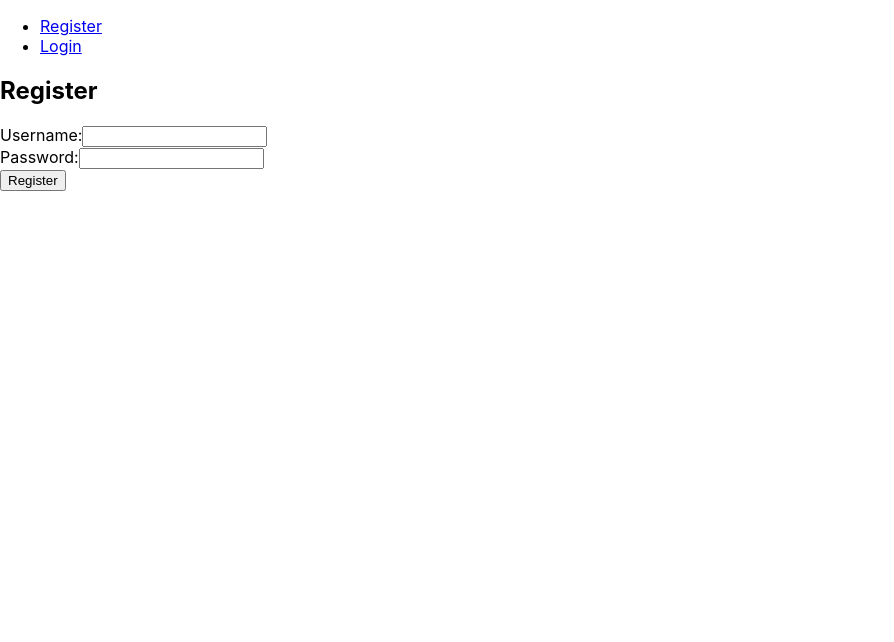
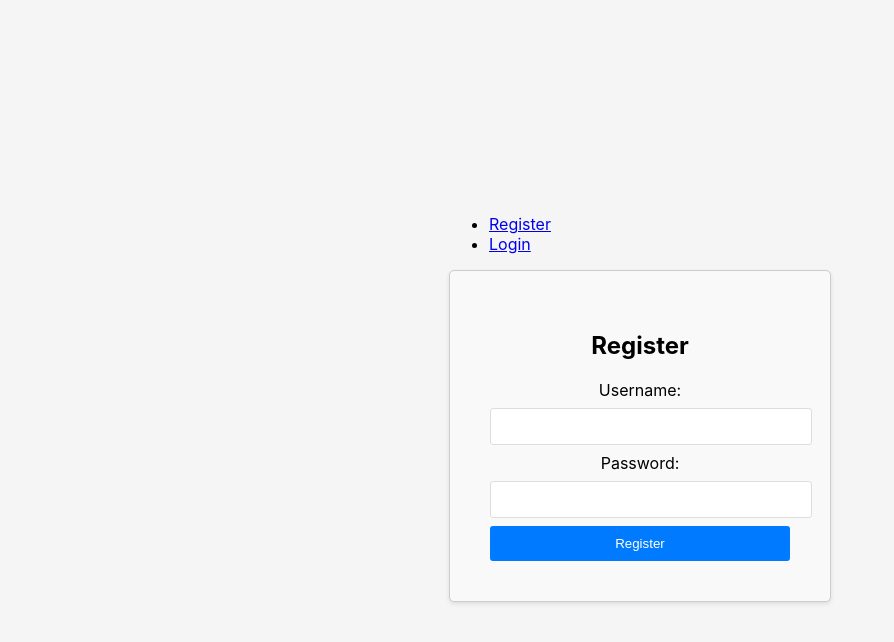
Before and after one commit to miguelposada/wahspostfront, a React (Create React App) app in the folder notes/: page /register in a window 1280 px wide. Shown: the top 642 px of the page, without its empty margins (0-894 px from the left). Built offline with nearby package versions, Linux system fonts and the light colour scheme.

Commit message:
add Form CSS styles

```diff
--- a/notes/src/LoginForm.js
+++ b/notes/src/LoginForm.js
@@ -35,7 +35,7 @@ function LoginForm() {
   };
 
   return (
-    <div>
+    <div className="form-container login-container">
       <form onSubmit={handleSubmit}>
         <div>
           <label>Username:</label>
--- a/notes/src/RegisterForm.js
+++ b/notes/src/RegisterForm.js
@@ -1,6 +1,7 @@
 import React, { useState } from "react";
 import axios from "axios";
 import { useNavigate } from "react-router-dom";
+import "./styles.css"; // Asegúrate de que la ruta sea correcta
 
 function RegisterForm() {
   const [formData, setFormData] = useState({
@@ -44,7 +45,7 @@ function RegisterForm() {
   };
 
   return (
-    <div>
+    <div className="form-container register-container">
       <h2>Register</h2>
       <form onSubmit={handleSubmit}>
         <div>
--- /dev/null
+++ b/notes/src/styles.css
@@ -0,0 +1,103 @@
+/* Estilos para centrar el contenido en la pantalla */
+body {
+  display: flex;
+  align-items: center;
+  justify-content: center;
+  min-height: 100vh;
+  margin: 0;
+  background-color: #f5f5f5;
+}
+
+/* Estilos para los contenedores de formularios */
+.form-container {
+  background-color: #fff;
+  border: 1px solid #ccc;
+  border-radius: 5px;
+  padding: 40px;
+  box-shadow: 0 2px 4px rgba(0, 0, 0, 0.1);
+  width: 300px;
+  text-align: center;
+}
+
+/* Estilos para los elementos del formulario */
+.form-container input {
+  width: 100%;
+  padding: 10px;
+  margin: 10px 0;
+  border: 1px solid #ccc;
+  border-radius: 5px;
+}
+
+.form-container button {
+  width: 100%;
+  padding: 10px;
+  background-color: #007bff;
+  color: #fff;
+  border: none;
+  border-radius: 5px;
+  cursor: pointer;
+  transition: background-color 0.3s;
+}
+
+.form-container button:hover {
+  background-color: #0056b3;
+}
+
+.error-message {
+  color: red;
+  font-size: 14px;
+}
+
+/* Estilos específicos para el formulario de registro (.register-container) */
+.register-container {
+  background-color: #f9f9f9;
+  text-align: center; /* Centra el contenido en el contenedor */
+}
+
+.register-container input {
+  background-color: #fff;
+  border: 1px solid #ddd;
+  border-radius: 3px;
+  padding: 10px;
+  margin: 8px auto; /* Centra los elementos input horizontalmente */
+}
+
+.register-container button {
+  background-color: #007bff;
+  color: #fff;
+  border: none;
+  border-radius: 3px;
+  padding: 10px;
+  cursor: pointer;
+}
+
+.register-container button:hover {
+  background-color: #0056b3;
+}
+
+/* Estilos específicos para el formulario de inicio de sesión (.login-container) */
+.login-container {
+  background-color: #fff;
+  text-align: center; /* Centra el contenido en el contenedor */
+}
+
+.login-container input {
+  background-color: #f5f5f5;
+  border: 1px solid #ccc;
+  border-radius: 5px;
+  padding: 12px;
+  margin: 8px auto; /* Centra los elementos input horizontalmente */
+}
+
+.login-container button {
+  background-color: #28a745;
+  color: #fff;
+  border: none;
+  border-radius: 5px;
+  padding: 12px;
+  cursor: pointer;
+}
+
+.login-container button:hover {
+  background-color: #218838;
+}
```
